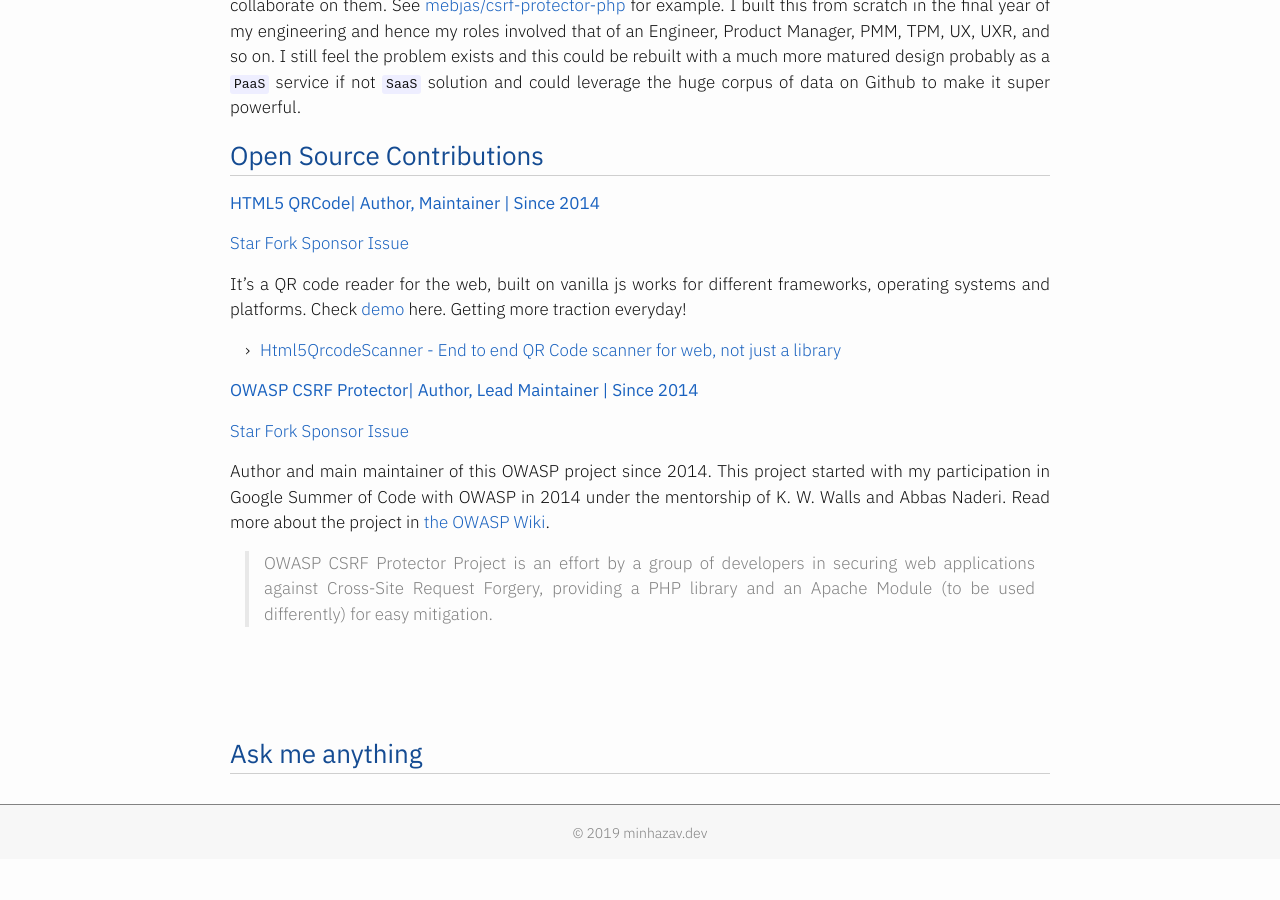
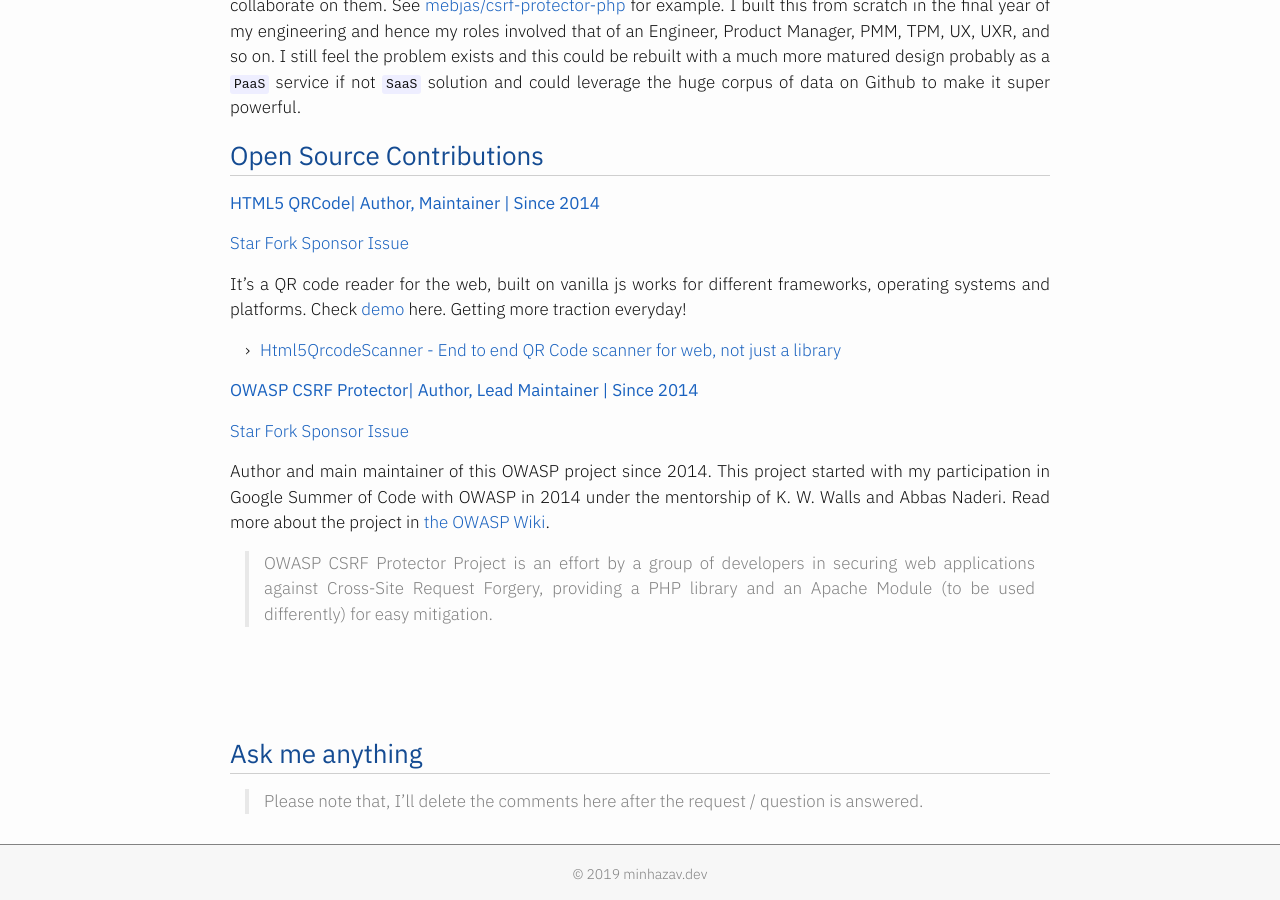
Before and after one commit to mebjas/mebjas.github.io, a Jekyll site: the page built from about.md, in a window 1280 px wide and 900 px high, scrolled down 2411 px. Built offline with Jekyll 4.4.1, drawn with Linux system fonts in a browser that asks for light colours; comment, search, counter and statistics services are not loaded; before the commit the page ends 3270 px from its top, so only the background shows below that.

Commit message:
Update about.md

```diff
--- a/about.md
+++ b/about.md
@@ -83,6 +83,9 @@
 <br>
 <br>
 <h2>Ask me anything</h2>
+
+> Please note that, I'll delete the comments here after the request / question is answered.
+
 <script src="https://utteranc.es/client.js"
     repo="mebjas/mebjas.github.io"
     issue-term="title"
```
